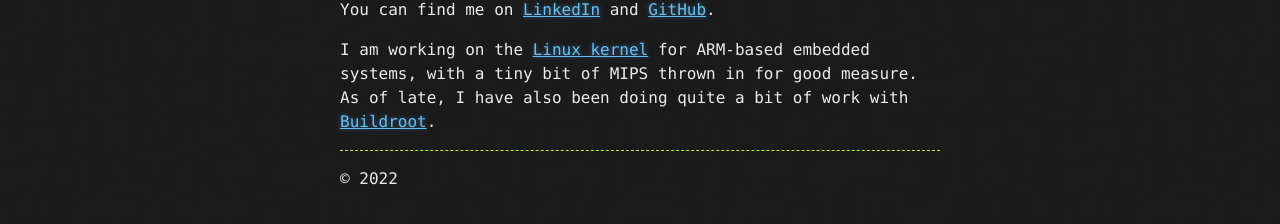
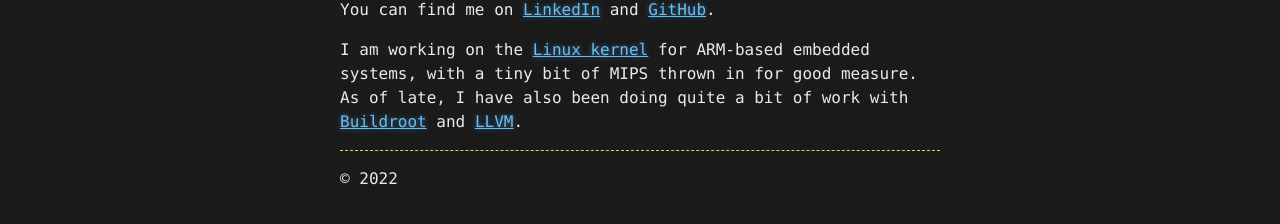
Before and after one commit to mmayer/mmayer.github.io, a Jekyll site: the page built from index.md, in a window 1280 px wide. Shown: the part 279-503 px from the top of the page. Built offline with Jekyll 4.4.1, drawn with Linux system fonts in a browser that asks for light colours; our own code applies the rules of GitHub Pages for plain Markdown files.

Commit message:
Mention LLVM

```diff
--- a/index.md
+++ b/index.md
@@ -14,7 +14,7 @@ Columbia, Canada. You can find me on
 I am working on the [Linux kernel](https://www.kernel.org) for ARM-based
 embedded systems, with a tiny bit of MIPS thrown in for good measure. As of
 late, I have also been doing quite a bit of work with
-[Buildroot](https://www.buildroot.org).
+[Buildroot](https://www.buildroot.org) and [LLVM](https://www.llvm.org/).
 
 * * *
 
```
